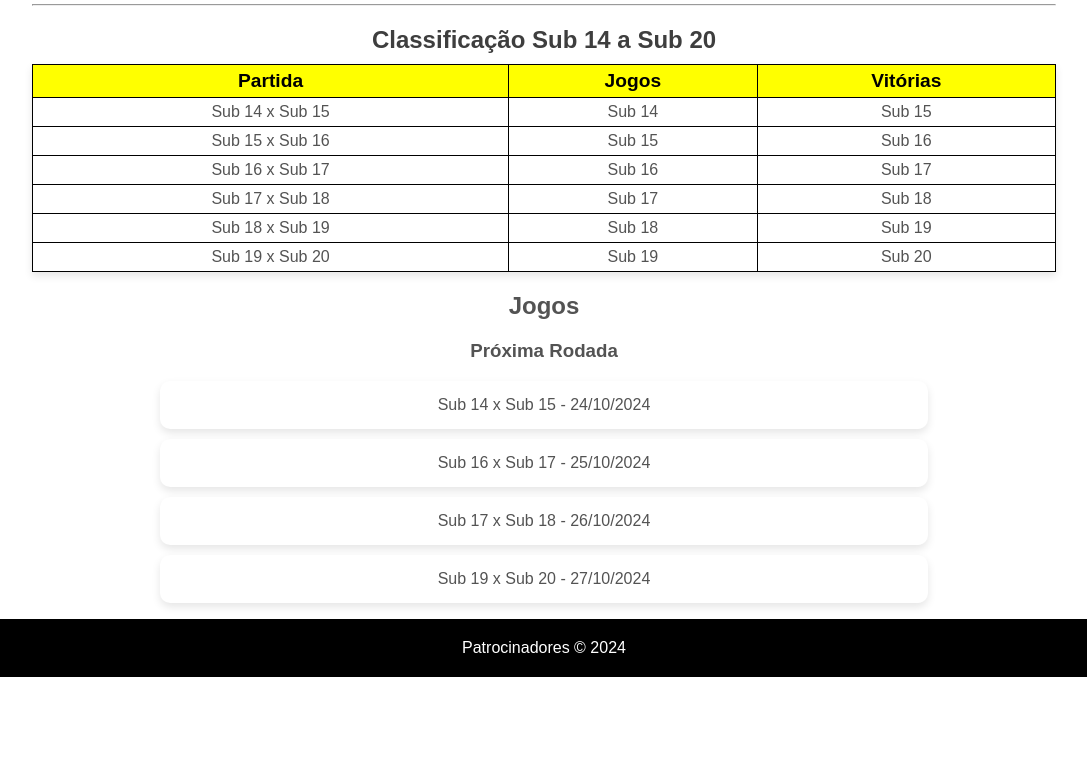
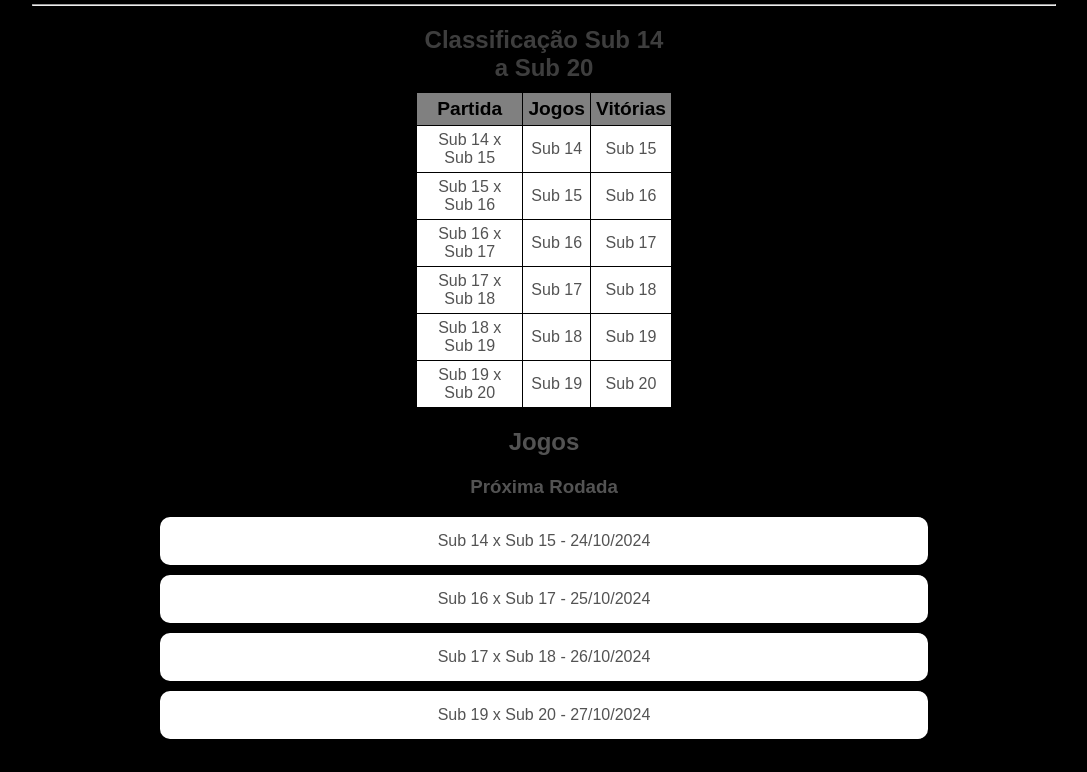
Before and after one commit to PauloHenrique00-tech/Projeto-Integrador, a plain HTML site: page Projeto Integrador/campeonatos.html in a window 1280 px wide. Shown: the part 445-1217 px from the top of the page, without its empty margins (96-1183 px from the left). Before the commit the page ends 1122 px from the top, so only its background shows below. Drawn offline with Linux system fonts and the light colour scheme.

Commit message:
Add files via upload

```diff
--- a/Projeto Integrador/estilos.css
+++ b/Projeto Integrador/estilos.css
@@ -6,7 +6,7 @@
 
 body {
     font-family: 'Raleway', sans-serif;
-    background-color: #ffffff; /* Cor Principal */
+    background-color: #000; /* Cor Principal */
     color: #535353; /* Cor do Texto */
     margin: 0;
     padding: 0;
@@ -30,7 +30,7 @@ hr {
 
 /* Estilos da tabela */
 table {
-    width: 80%;
+    width: 20%;
     margin: 20px auto;
     border-collapse: collapse;
     box-shadow: 0 4px 8px rgba(0, 0, 0, 0.1); /* Sombra para destaque */
@@ -51,7 +51,7 @@ th, td {
 }
 
 th {
-    background-color: #ffff00; /* Cor de Destaque no cabeçalho */
+    background-color: gray; /* Cor de Destaque no cabeçalho */
     color: #000000; /* Cor Secundária no texto */
     font-size: 1.2em;
 }
@@ -61,7 +61,7 @@ tbody tr:nth-child(even) {
 }
 
 tbody tr:hover {
-    background-color: #ffff00; /* Destaque ao passar o mouse */
+    background-color: gray; /* Destaque ao passar o mouse */
 }
 
 /* Estilos da lista de jogos */
@@ -80,7 +80,7 @@ ul li {
 }
 
 ul li:hover {
-    background-color: #ffff00; /* Destaque ao passar o mouse */
+    background-color: gray; /* Destaque ao passar o mouse */
 }
 
 /* Estilos do rodapé */
```
